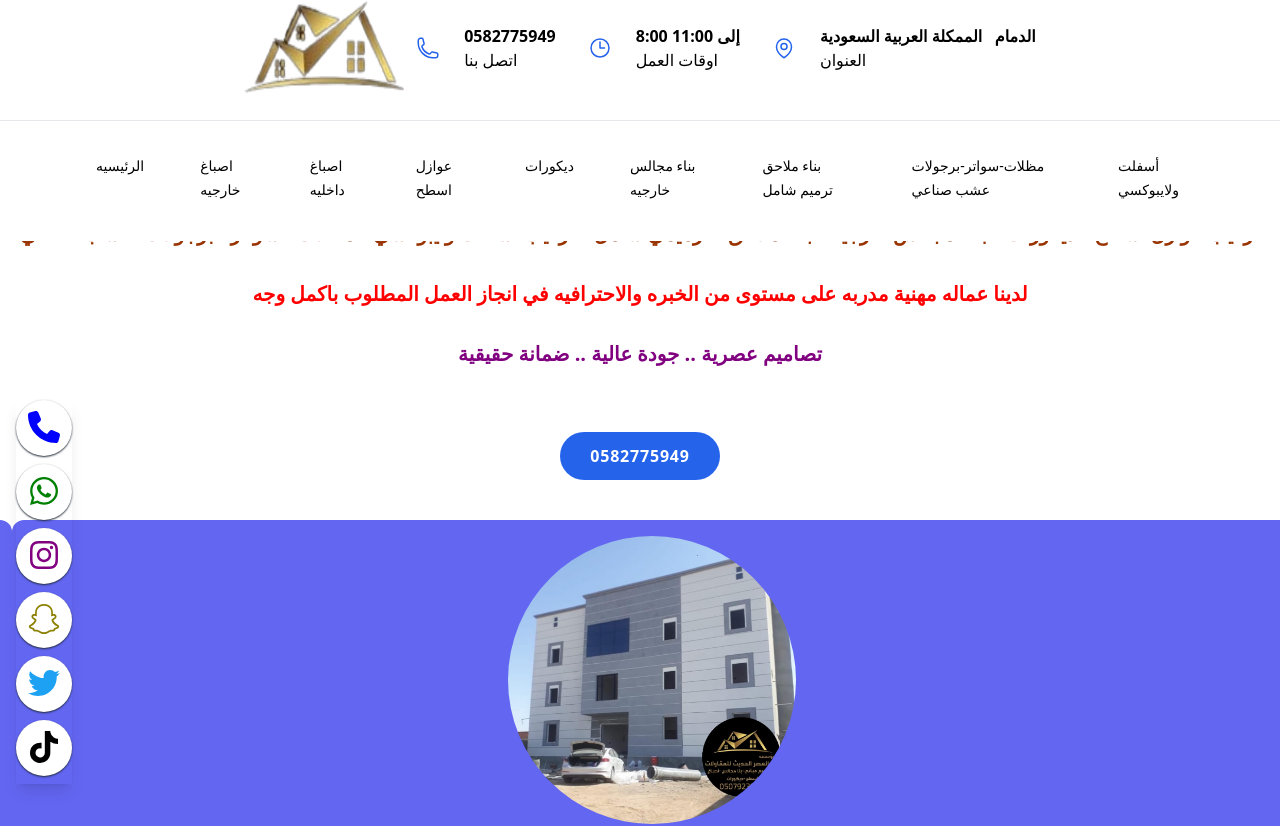
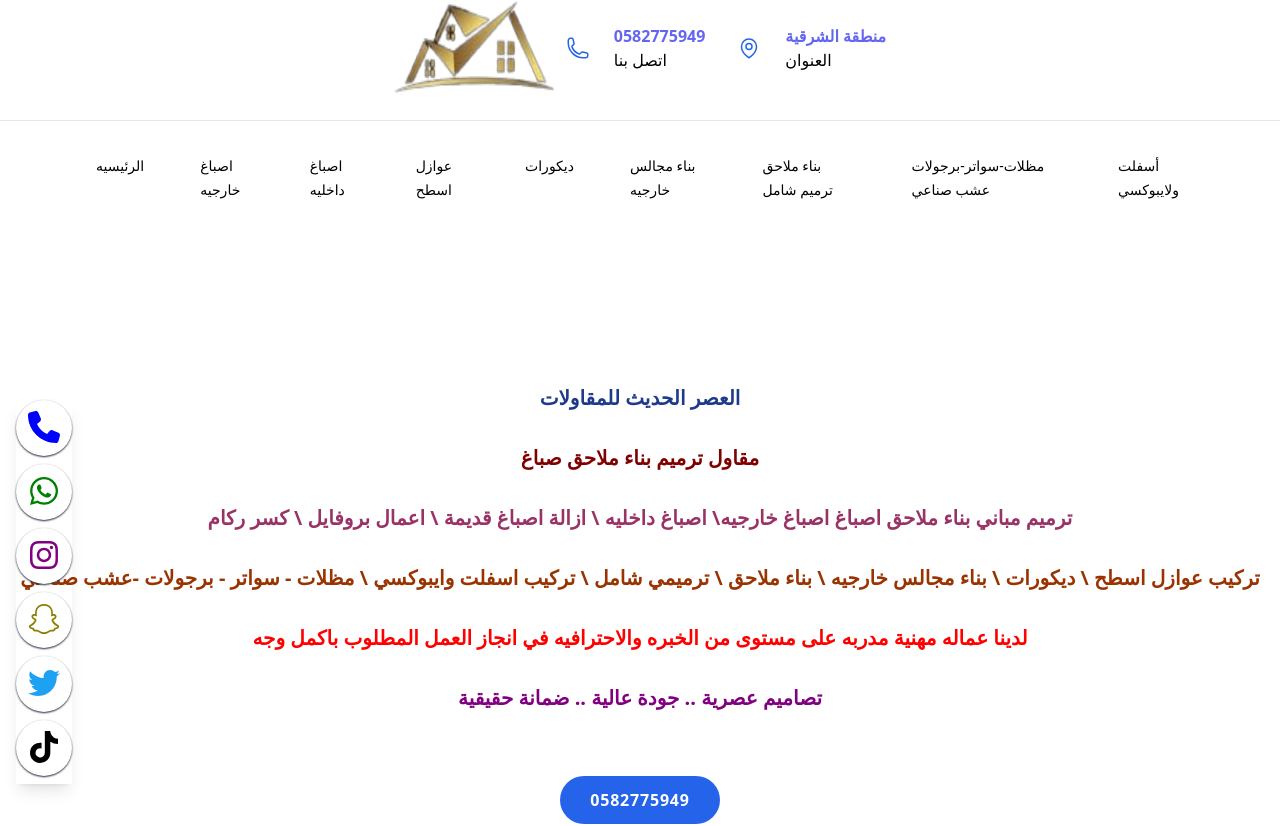
Before and after one commit to ashrafsayed2018/elasr-alhadeeth, a Next.js app: page /home in a window 1280 px wide. Shown: the top 826 px of the page. Built offline with nearby package versions, Linux system fonts and the light colour scheme.

Commit message:
remove the time icons and modify the category image height in small and large screens

```diff
--- a/src/app/components/Category.tsx
+++ b/src/app/components/Category.tsx
@@ -20,14 +20,14 @@ function Category({props}:PropsType) {
         </p>
         <div className="grid grid-cols-1 md:grid-cols-3 space-y-8 gap-x-3 mt-8">
             {props.images?.map((image,index) => {
-                return <div  key={image} className="h-[300px] bg-indigo-500">
+                return <div  key={image} className="h-[250px] md:h-[350px] bg-indigo-500">
                     <Image
                       placeholder="blur"
                       blurDataURL={image}
-                    src={image}
-                    className="w-full h-full"
-                    width={100}
-                    height={100}
+                      src={image}
+                      className="w-full h-full"
+                      width={100}
+                      height={100}
                     alt="image"
                     />
                 </div>
--- a/src/app/components/Hero.tsx
+++ b/src/app/components/Hero.tsx
@@ -3,7 +3,7 @@ import { ContactInfo } from "../constants"
 
 function Hero() {
   return (
-    <div className="mt-10 text-center flex flex-col gap-8">
+    <div className="mt-96 text-center flex flex-col gap-8 h-auto">
         <h1 className="text-blue-900 font-bold text-xl">العصر الحديث للمقاولات</h1>
         <p className="text-[#800000] font-bold text-xl">مقاول ترميم بناء ملاحق صباغ </p>
         <p className="text-[#993366] font-bold text-xl">ترميم مباني بناء ملاحق اصباغ اصباغ خارجيه\ اصباغ داخليه \ ازالة اصباغ قديمة \ اعمال بروفايل \ كسر ركام</p>
--- a/src/app/components/Navbar.tsx
+++ b/src/app/components/Navbar.tsx
@@ -1,6 +1,5 @@
 import Link from "next/link"
 import { NavList } from "../constants"
-import Image from "next/image"
 function Navbar() {
   return (
 
--- a/src/app/components/TopHeader.tsx
+++ b/src/app/components/TopHeader.tsx
@@ -23,7 +23,7 @@ function TopHeader() {
                             <MobileSvg/>
                         </div>
                         <div >
-                           <p className='font-semibold'>
+                           <p className='font-semibold text-indigo-500'>
                              {ContactInfo.mobileNumber}
                            </p>
                             <p >اتصل بنا</p>
@@ -31,7 +31,7 @@ function TopHeader() {
 
 
                     </ContactIcon>
-                    <ContactIcon>
+                    {/* <ContactIcon>
                         <div className="w-12 flex items-center justify-center">
                         <Clock/>
                         </div>
@@ -42,19 +42,18 @@ function TopHeader() {
                            </p>
                             <p >اوقات العمل</p>
                         </div>
-                    </ContactIcon>
+                    </ContactIcon> */}
                     <ContactIcon>
                         <div className="w-12 flex items-center justify-center">
                             <Location/>
                         </div>
 
                          <div >
-                            <p className='font-semibold'>
+                            <p className='font-semibold text-indigo-500'>
                             {ContactInfo.address.city}
-                            &nbsp; &nbsp;
-                            {ContactInfo.address.country}
+
                             </p>
-                            <p >العنوان</p>
+                            <p className='font-normal '>العنوان</p>
                         </div>
                     </ContactIcon>
 
--- a/src/app/constants.tsx
+++ b/src/app/constants.tsx
@@ -10,7 +10,7 @@ export const ContactInfo = {
     workingTime: "8:00 إلى 11:00",
     "address": {
         country:"الممكلة العربية السعودية",
-        city: "الدمام"
+        city: "منطقة الشرقية"
     }
 }
 
--- a/tailwind.config.ts
+++ b/tailwind.config.ts
@@ -2,9 +2,8 @@ import type { Config } from 'tailwindcss'
 
 const config: Config = {
   content: [
-    './src/pages/**/*.{js,ts,jsx,tsx,mdx}',
     './src/components/**/*.{js,ts,jsx,tsx,mdx}',
-    './src/app/**/*.{js,ts,jsx,tsx,mdx}',
+    './src/app/**/**/*.{js,ts,jsx,tsx,mdx}',
   ],
   theme: {
     extend: {
```
